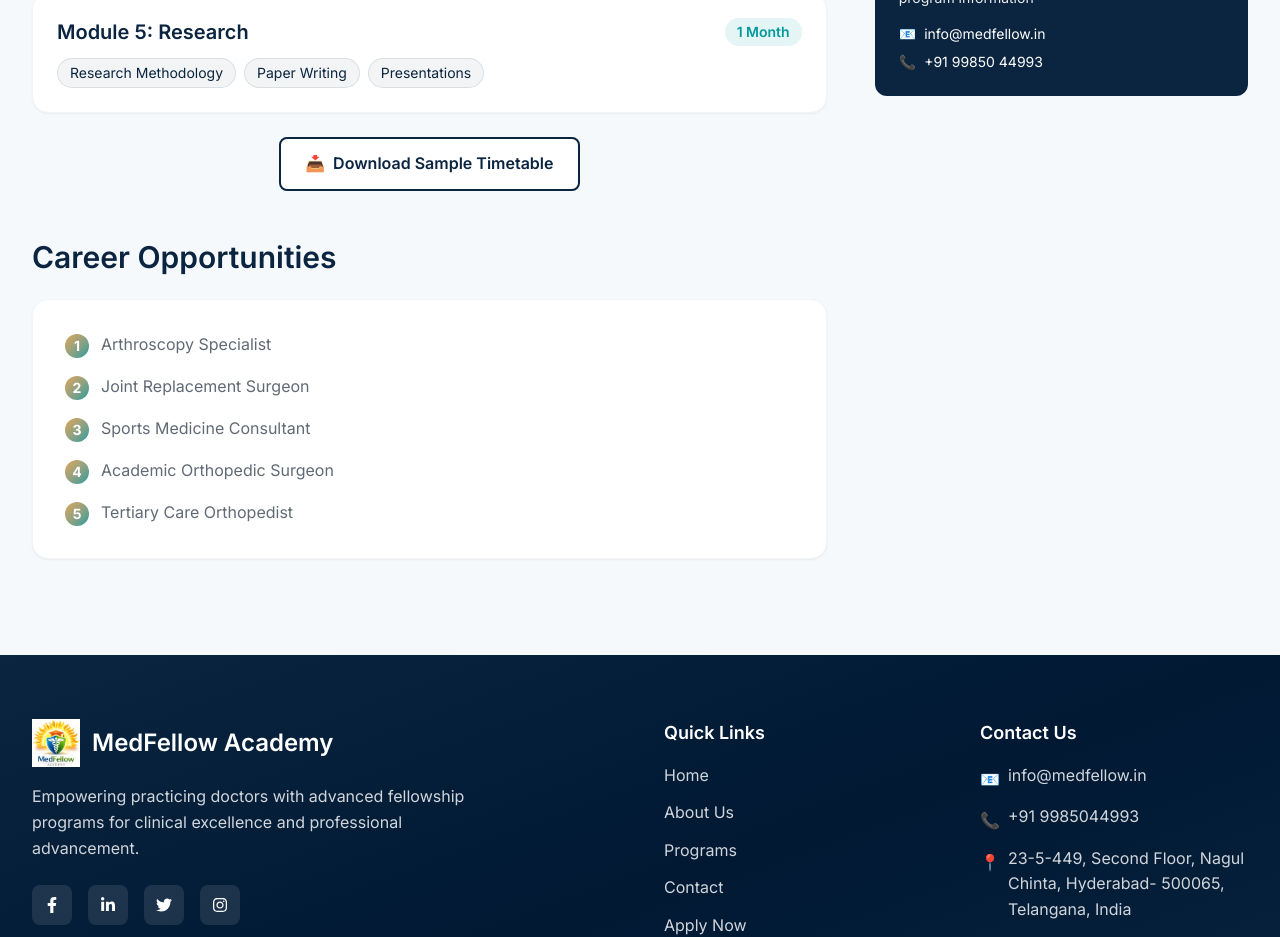
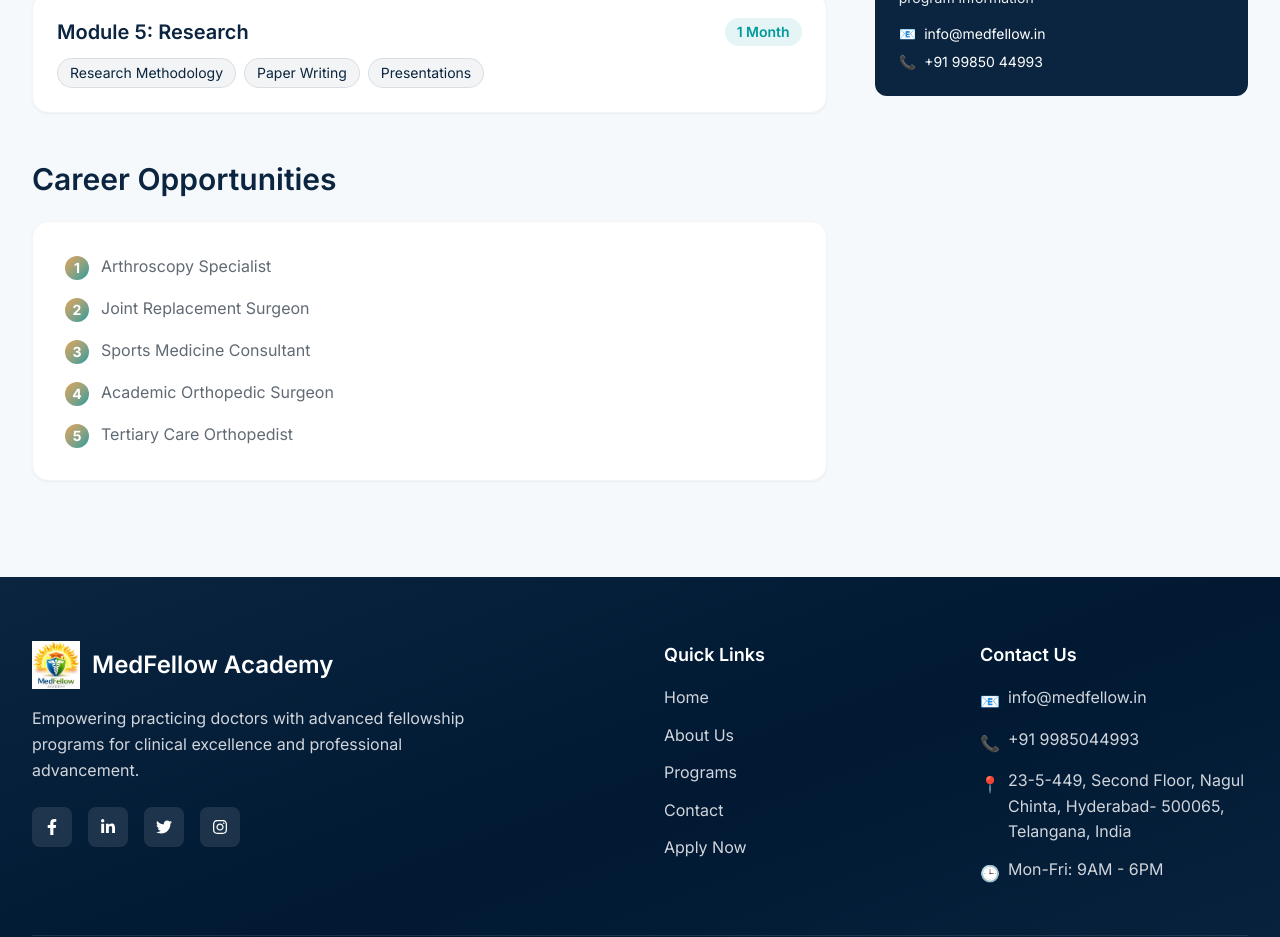
Before and after one commit to medfellowacademy/Website, a Next.js app: page /programs/fellowship-in-arthroscopy-and-arthroplasty in a window 1280 px wide. Shown: the part 1580-2517 px from the top of the page. Built offline with nearby package versions, Linux system fonts and the light colour scheme.

Commit message:
Remove sample timetable download link
Removed the download link for the sample timetable.

```diff
--- a/app/programs/[slug]/page.tsx
+++ b/app/programs/[slug]/page.tsx
@@ -726,12 +726,6 @@ export default async function ProgramDetailPage({ params }: { params: Promise<{
                     </div>
                   ))}
                 </div>
-                <div className="mt-6 text-center">
-                  <a href="/downloads/sample-timetable.pdf" download className="inline-flex items-center gap-2 px-6 py-3 bg-white border-2 border-primary text-primary rounded-lg font-semibold hover:bg-primary hover:text-white transition-all">
-                    <span>📥</span>
-                    Download Sample Timetable
-                  </a>
-                </div>
               </div>
 
               {/* Fee Breakdown */}
```
